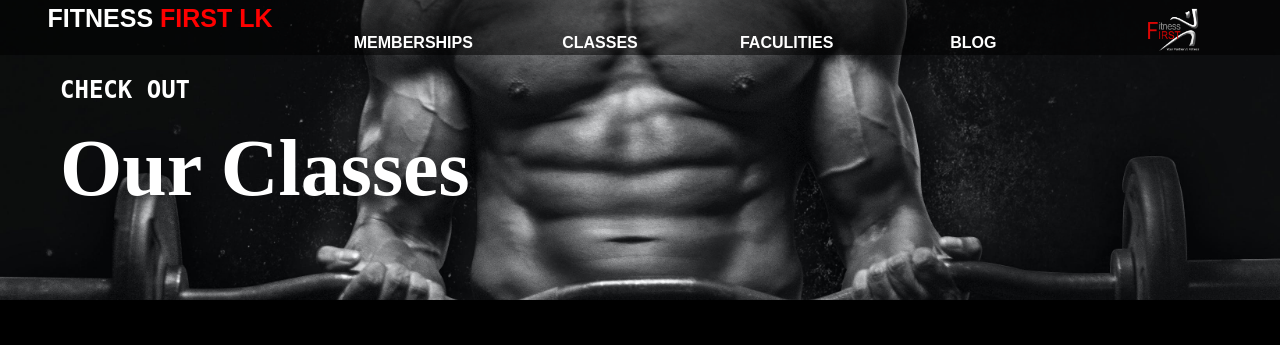
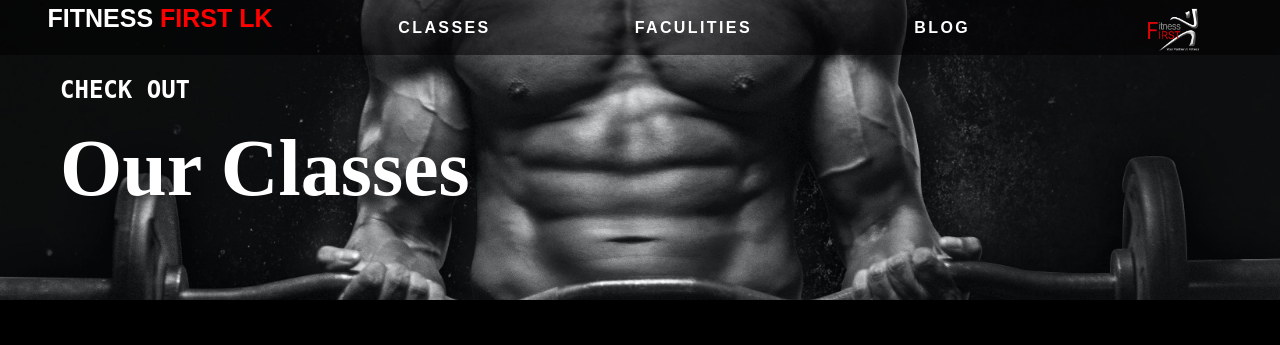
Before and after one commit to SankaUdeshika/FitnessFirstLK, a PHP site: page /classes.php in a window 1280 px wide. Shown: the top 345 px of the page. Run offline with PHP 8.4, Linux system fonts and the light colour scheme; some web fonts are replaced.

Commit message:
Link blog page and classes page to the header tab

```diff
--- a/css/style.css
+++ b/css/style.css
@@ -623,12 +623,6 @@
   font-size: 500%;
   font-family: fantasy;
 }
-.ClassAreaImages {
-  width: 100%;
-  height: 350px;
-  transition: 0.5s ease-in-out;
-  object-fit: cover;
-}
 
 .ClassAreaImages {
   width: 100%;
@@ -681,3 +675,33 @@
 .blackImageCover.active {
   margin-left: 100%;
 }
+
+.HeaderTabs {
+  color: #fff;
+  text-transform: uppercase;
+  text-decoration: none;
+  letter-spacing: 0.15em;
+
+  display: inline-block;
+  padding: 15px 20px;
+  position: relative;
+}
+
+.HeaderTabs:after {
+  background: none repeat scroll 0 0 transparent;
+  bottom: 0;
+  content: "";
+  display: block;
+  height: 2px;
+  left: 50%;
+  position: absolute;
+  background: #fff;
+  transition: width 0.3s ease 0s, left 0.3s ease 0s;
+  width: 0;
+}
+
+.HeaderTabs:hover:after {
+  width: 100%;
+  left: 0;
+  cursor: pointer;
+}
--- a/header.php
+++ b/header.php
@@ -23,17 +23,14 @@
 
                     <div class="col-7 text-center SectionCover">
                         <div class="row">
-                            <div class="col-3">
-                                <span>MEMBERSHIPS</span>
+                            <div class="col-4">
+                                <span class="HeaderTabs" onclick="window.location = 'classes.php'">CLASSES</span>
                             </div>
-                            <div class="col-3">
-                                <span>CLASSES</span>
+                            <div class="col-4">
+                                <span class="HeaderTabs" onclick="window.location = 'classes.php'">FACULITIES</span>
                             </div>
-                            <div class="col-3">
-                                <span>FACULITIES</span>
-                            </div>
-                            <div class="col-3">
-                                <span>BLOG</span>
+                            <div class="col-4">
+                                <span class="HeaderTabs" onclick="window.location = 'blog.php'">BLOG</span>
                             </div>
                         </div>
                     </div>
@@ -67,17 +64,14 @@
                         <div class="offcanvas-body">
                             <div class="col-12 text-center SectionCover">
                                 <div class="row">
-                                    <div class="col-3">
-                                        <span>MEMBERSHIPS</span>
+                                    <div class="col-12">
+                                        <span class="HeaderTabs" onclick="window.location = 'classes.php'">CLASSES</span>
                                     </div>
-                                    <div class="col-3">
-                                        <span>CLASSES</span>
+                                    <div class="col-12">
+                                        <span class="HeaderTabs" onclick="window.location = 'classes.php'">FACULITIES</span>
                                     </div>
-                                    <div class="col-3">
-                                        <span>FACULITIES</span>
-                                    </div>
-                                    <div class="col-3">
-                                        <span>BLOG</span>
+                                    <div class="col-12">
+                                        <span class="HeaderTabs" onclick="window.location = 'blog.php'">BLOG</span>
                                     </div>
                                 </div>
                             </div>
```
Also changed, not shown: classes.php (+1 -17 lines).
